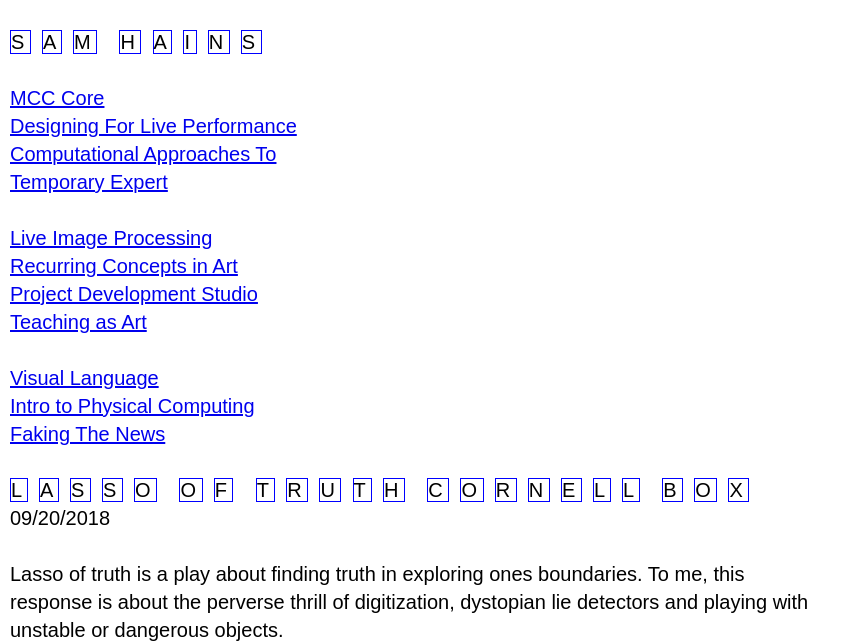
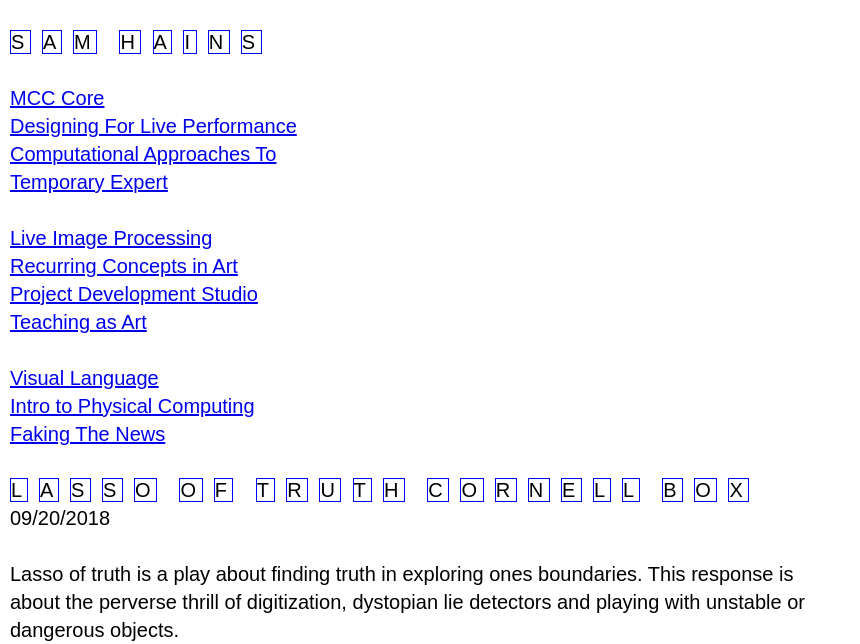
Before and after one commit to samhains/samhains.github.io, a Jekyll site: the page built from blog/_posts/dflp/2018-09-20-lasso-of-truth-cornell.md, in a window 1280 px wide, cut to the strip 0-644 px from the top of the page. Shown: the whole strip, without its empty margins (0-860 px from the left). Built offline with Jekyll 4.4.1, drawn with Linux system fonts in a browser that asks for light colours; nearby versions of some CDN libraries.

Commit message:
adfadfad

```diff
--- a/blog/_posts/dflp/2018-09-20-lasso-of-truth-cornell.md
+++ b/blog/_posts/dflp/2018-09-20-lasso-of-truth-cornell.md
@@ -5,7 +5,6 @@ categories: dflp
 
 ---
 
-Lasso of truth is a play about finding truth in exploring ones boundaries. To me, this response is about the perverse thrill of digitization, dystopian lie detectors and  playing with unstable or dangerous objects.
+Lasso of truth is a play about finding truth in exploring ones boundaries. This response is about the perverse thrill of digitization, dystopian lie detectors and  playing with unstable or dangerous objects.
 
-**Cornell Box**<br>
 ![](/blog/assets/dflp/lasso.jpg)
```
